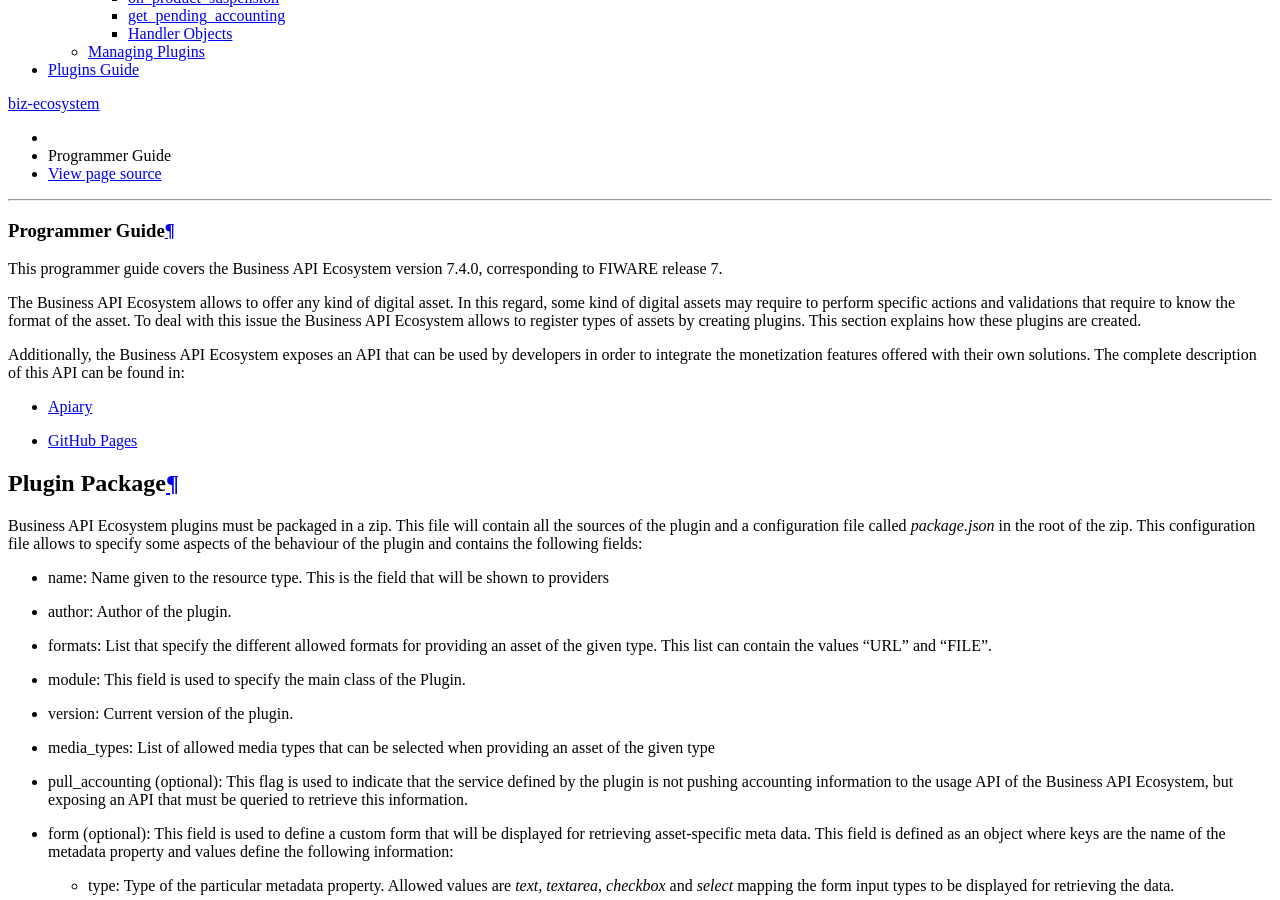
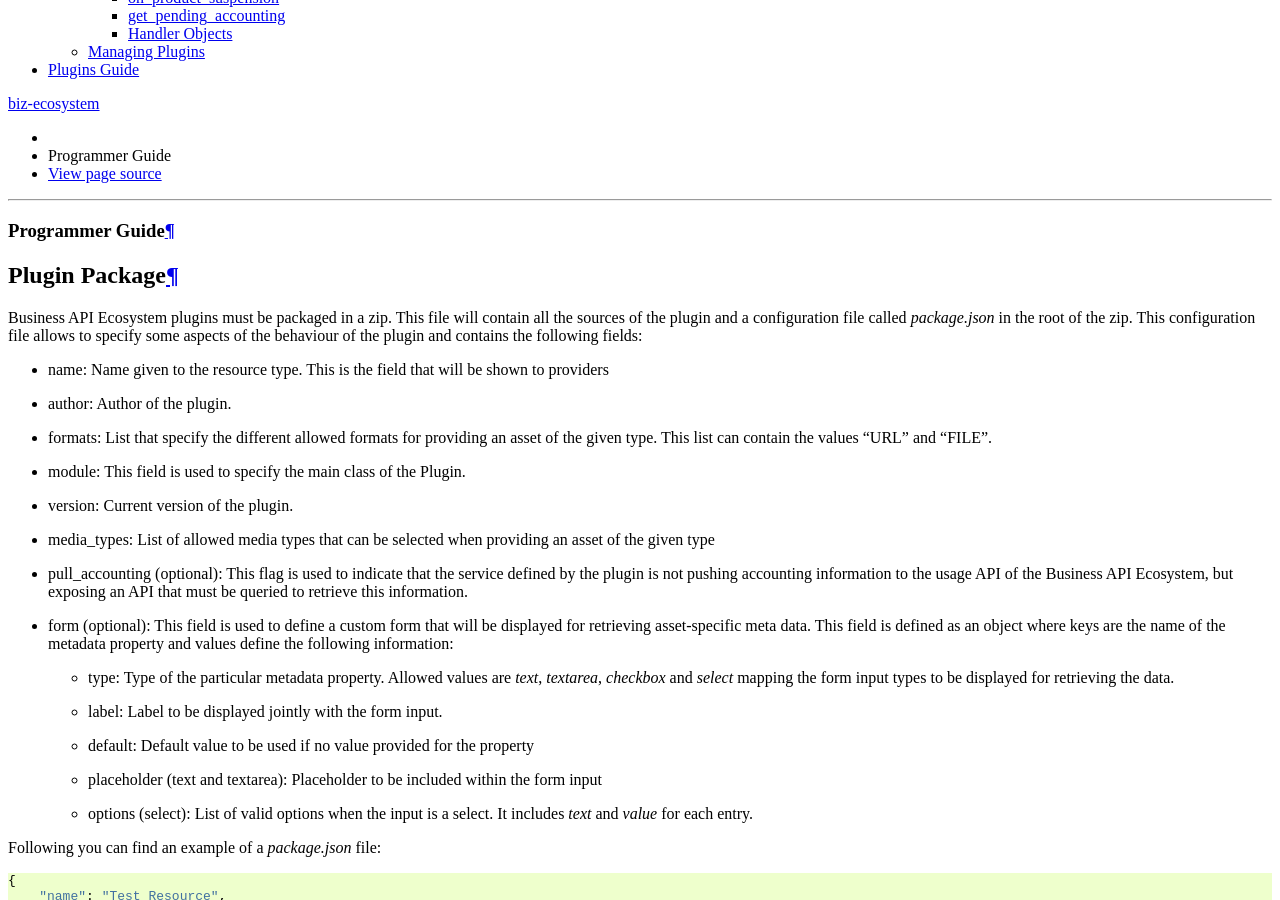
Before and after one commit to FIWARE-TMForum/Business-API-Ecosystem, a Sphinx documentation site: the page built from doc/programmer-guide.rst, in a window 1280 px wide and 900 px high, scrolled down 414 px. Built offline with Sphinx 7.4.7 and the Read the Docs theme 2.0.0, drawn with Linux system fonts in a browser that asks for light colours; comment, search, counter and statistics services are not loaded.

Commit message:
Update user and programmer guides

```diff
--- a/doc/programmer-guide.rst
+++ b/doc/programmer-guide.rst
@@ -1,20 +1,6 @@
 ================
 Programmer Guide
 ================
-
-This programmer guide covers the Business API Ecosystem version 7.4.0, corresponding to FIWARE release 7.
-
-The Business API Ecosystem allows to offer any kind of digital asset. In this regard, some kind of digital assets may
-require to perform specific actions and validations that require to know the format of the asset. To deal with this
-issue the Business API Ecosystem allows to register types of assets by creating plugins. This section explains how these plugins are created.
-
-Additionally, the Business API Ecosystem exposes an API that can be used by developers in order to integrate the monetization
-features offered with their own solutions. The complete description of this API can be found in:
-
-
-* `Apiary <http://docs.fiwaretmfbizecosystem.apiary.io>`__
-* `GitHub Pages <https://fiware-tmforum.github.io/Business-API-Ecosystem/>`__
-
 
 Plugin Package
 ==============
```
Also changed, not shown: doc/user-guide.rst (+1 -12 lines).
